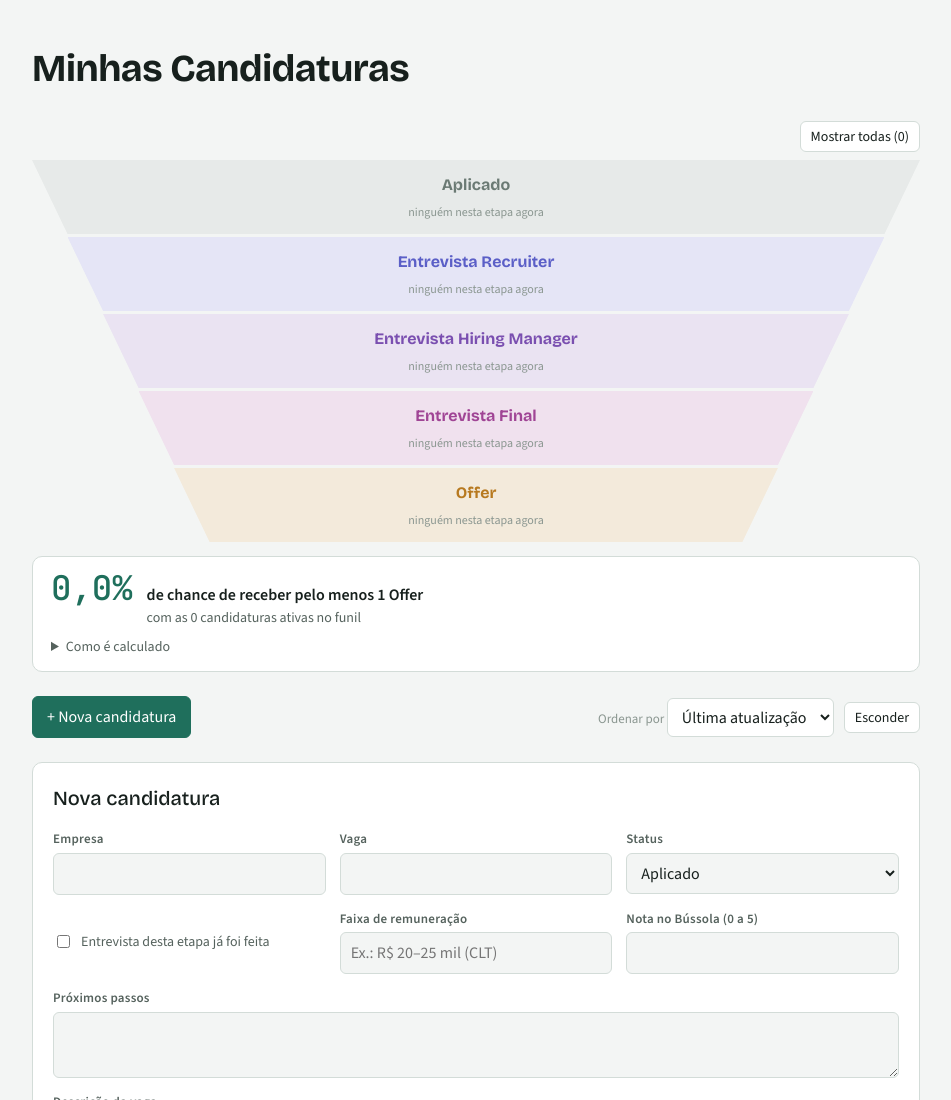
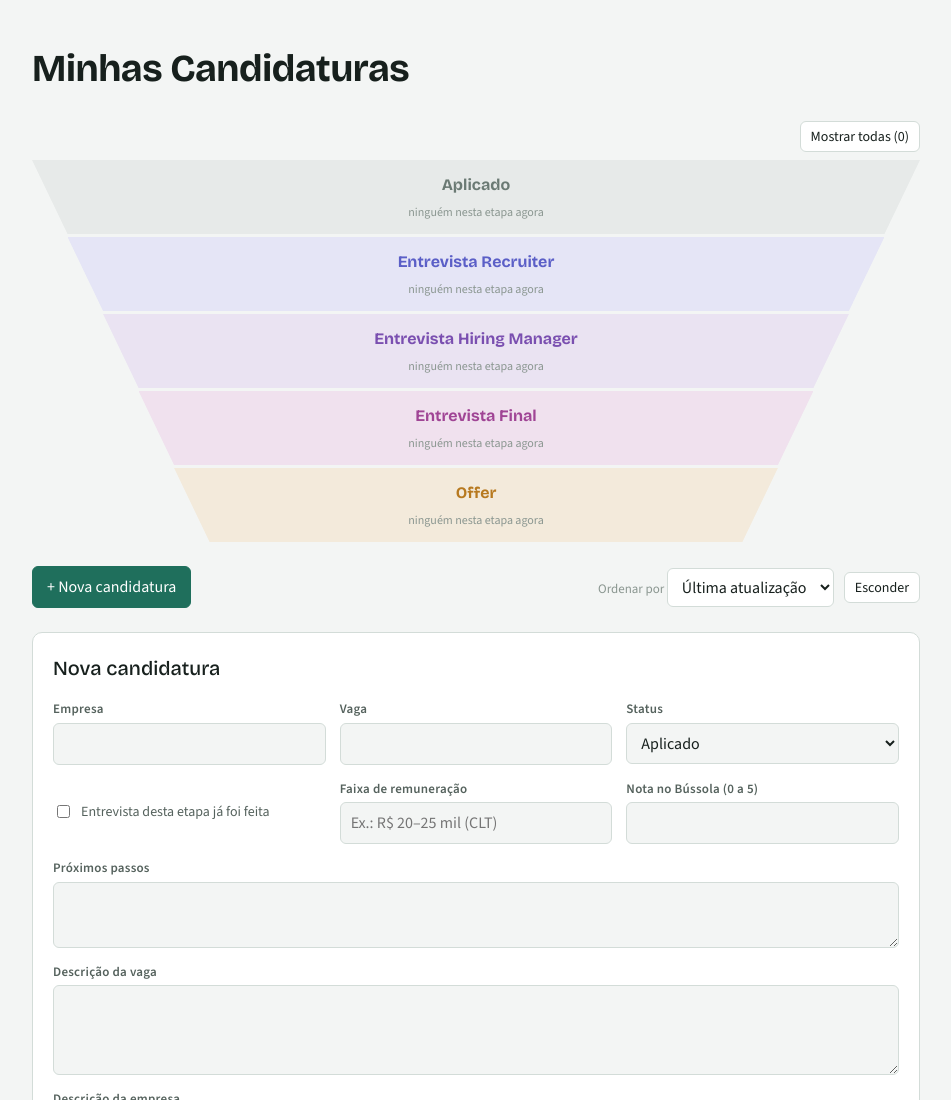
Before and after one commit to gafbbarreto-cell/Gabriel-Barreto, a plain HTML site: page artifact/candidaturas.html in a window 1280 px wide. Shown: the top 1100 px of the page, without its empty margins (164-1115 px from the left). Drawn offline with nearby package versions, Linux system fonts and the light colour scheme.

Commit message:
Remove offer probability calculation
Co-Authored-By: Claude Opus 5.5 <noreply@anthropic.com>
Claude-Session: https://claude.ai/code/session_014JDB9ZUdW483HVLomnPkfs

```diff
--- a/artifact/candidaturas.html
+++ b/artifact/candidaturas.html
@@ -144,26 +144,6 @@
   .below { display: flex; flex-direction: column; gap: 24px; }
   .below[hidden] { display: none; }
 
-  /* Probabilidade de Offer */
-  .odds {
-    background: var(--surface);
-    border: 1px solid var(--line);
-    border-radius: 10px;
-    padding: 14px 18px;
-    display: flex; flex-direction: column; gap: 8px;
-    margin-top: 6px;
-  }
-  .odds-main { display: flex; align-items: baseline; gap: 14px; flex-wrap: wrap; }
-  .odds-pct { font-family: var(--font-mono); font-size: 34px; font-weight: 500; color: var(--accent); font-variant-numeric: tabular-nums; line-height: 1; }
-  .odds-label { font-weight: 600; }
-  .odds-sub { font-size: 14px; color: var(--ink-soft); }
-  .odds details p, .odds details li { font-size: 14px; color: var(--ink-soft); }
-  .odds table { border-collapse: collapse; font-size: 14px; margin-top: 8px; }
-  .odds th, .odds td { text-align: left; padding: 4px 14px 4px 0; border-bottom: 1px solid var(--line); }
-  .odds th { font-size: 11px; text-transform: uppercase; letter-spacing: 0.06em; color: var(--ink-faint); font-weight: 600; }
-  .odds td.num { font-family: var(--font-mono); font-variant-numeric: tabular-nums; }
-  .table-scroll { overflow-x: auto; }
-
   /* Toolbar */
   .toolbar { display: flex; gap: 10px; align-items: center; flex-wrap: wrap; }
   .toolbar .spacer { flex: 1; }
@@ -252,7 +232,6 @@
       <button type="button" class="btn small" id="showAll" data-stage="">Mostrar todas</button>
     </div>
     <div class="funnel" id="funnel"></div>
-    <div class="odds" id="odds"></div>
   </section>
 
   <div class="toolbar">
@@ -361,33 +340,6 @@
     }).join('');
   }
 
-  // Chance de uma candidatura chegar a Offer conforme a etapa em que está
-  // (Aplicado, Recruiter, Hiring Manager, Final, Offer). Ajustável aqui.
-  var OFFER_CHANCE = [0.10, 0.20, 0.30, 0.50, 1];
-  function offerChance(k) { return OFFER_CHANCE[k] || 0; }
-  function fmtPct(x) {
-    var v = x * 100;
-    if (v > 0 && v < 1) return '<1%';
-    return (v < 10 ? v.toFixed(1).replace('.', ',') : Math.round(v)) + '%';
-  }
-  function renderOdds(active) {
-    var miss = 1;
-    active.forEach(function (a) { miss *= 1 - offerChance(flowIndex(a.status)); });
-    var p = active.length ? 1 - miss : 0;
-    var rows = FLOW.map(function (s, k) {
-      var n = active.filter(function (a) { return flowIndex(a.status) === k; }).length;
-      return '<tr><td>' + esc(s.name) + '</td><td class="num">' + n + '</td><td class="num">' + fmtPct(offerChance(k)) + '</td></tr>';
-    }).join('');
-    $('odds').innerHTML =
-      '<div class="odds-main"><span class="odds-pct">' + fmtPct(p) + '</span>' +
-      '<span><span class="odds-label">de chance de receber pelo menos 1 Offer</span><br>' +
-      '<span class="odds-sub">com as ' + active.length + ' candidatura' + (active.length === 1 ? '' : 's') + ' ativa' + (active.length === 1 ? '' : 's') + ' no funil</span></span></div>' +
-      '<details><summary>Como é calculado</summary>' +
-      '<p>Cada candidatura tem uma chance de chegar a Offer conforme a etapa em que está. A chance de receber pelo menos 1 Offer é 1 menos a chance de nenhuma delas chegar lá. A chance de cada etapa está na tabela abaixo. Recusado e Desisti não entram na conta.</p>' +
-      '<div class="table-scroll"><table><thead><tr><th>Etapa</th><th>Vagas</th><th>Chance de Offer</th></tr></thead><tbody>' + rows + '</tbody></table></div>' +
-      '</details>';
-  }
-
   function renderPipeline() {
     var active = apps.filter(function (a) { return flowIndex(a.status) >= 0; });
     // Quem está numa etapa mais adiante já passou pelas anteriores.
@@ -413,10 +365,8 @@
     });
     $('funnel').innerHTML = html;
 
-
     $('showAll').textContent = 'Mostrar todas (' + apps.length + ')';
     $('showAll').parentNode.hidden = !filter;
-    renderOdds(active);
   }
 
   function sorted(list) {
```
